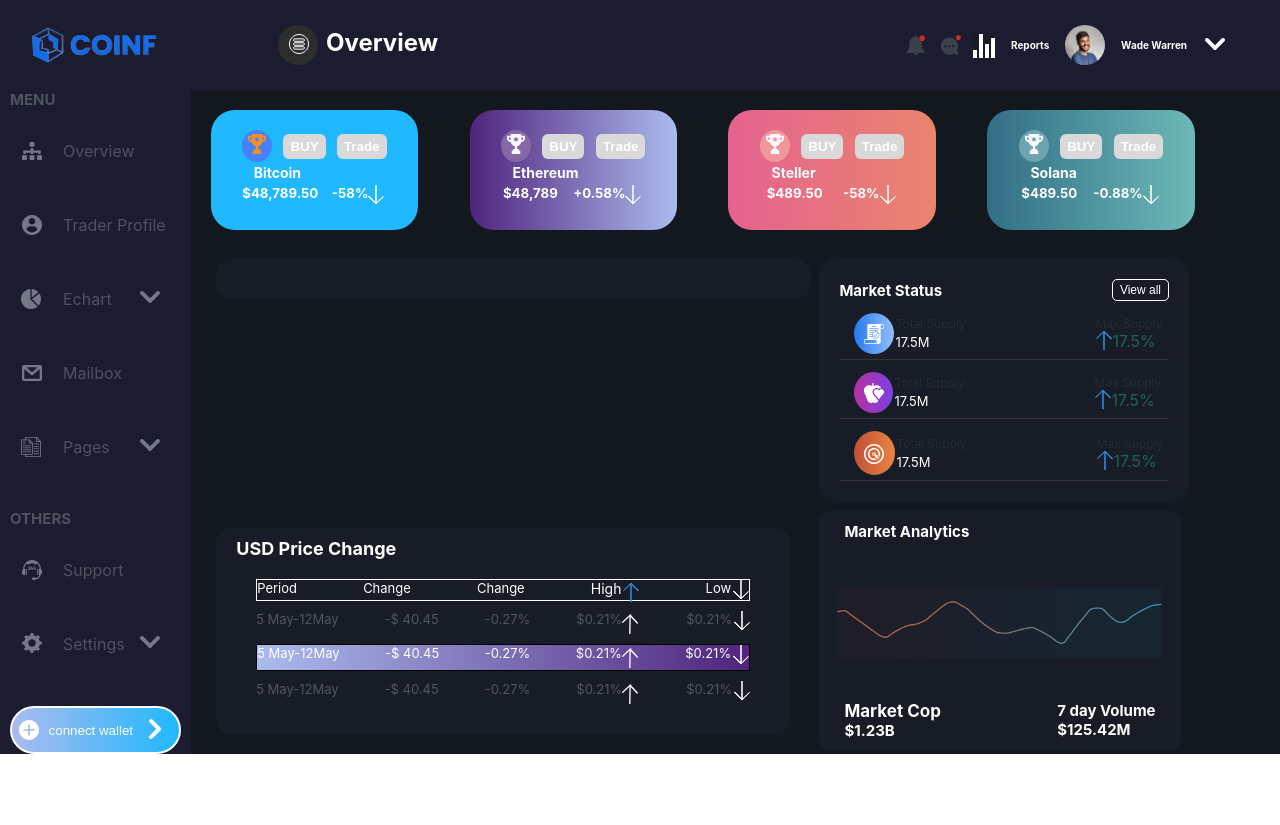
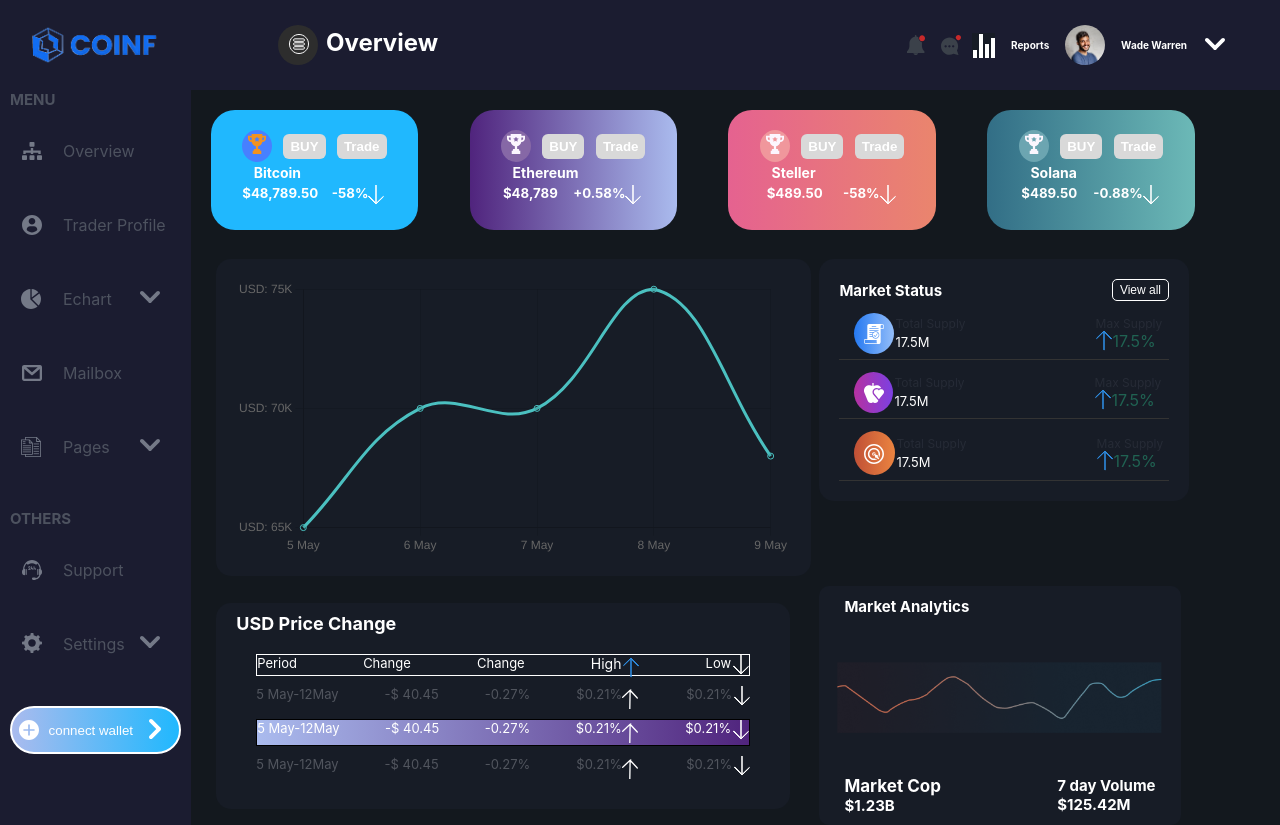
Before and after one commit to JosinGeorge10/Trading_Ui, a React (Create React App) app: page / in a window 1280 px wide. Before the commit the page ends 800 px from the top, so only its background shows below. Built offline with nearby package versions, Linux system fonts and the light colour scheme.

Commit message:
price graph added

```diff
--- a/package.json
+++ b/package.json
@@ -6,7 +6,9 @@
     "@testing-library/jest-dom": "^5.16.5",
     "@testing-library/react": "^13.4.0",
     "@testing-library/user-event": "^13.5.0",
+    "chart.js": "^4.3.0",
     "react": "^18.2.0",
+    "react-chartjs-2": "^5.2.0",
     "react-dom": "^18.2.0",
     "react-router-dom": "^6.13.0",
     "react-scripts": "^5.0.1",
--- /dev/null
+++ b/src/Components/Includes/Graph.js
@@ -0,0 +1,47 @@
+import React, { useEffect } from 'react';
+import { Line } from 'react-chartjs-2';
+import { Chart, CategoryScale, LinearScale, BarElement, PointElement, LineElement } from 'chart.js';
+
+export default function Graph() {
+  Chart.register(LinearScale, CategoryScale, BarElement, PointElement, LineElement);
+  const data = {
+    labels: ['5 May', '6 May', '7 May', '8 May', '9 May'],
+    datasets: [
+      {
+        label: 'Sales',
+        data: [65, 70, 70, 75, 68],
+        fill: false,
+        borderColor: 'rgb(75, 192, 192)',
+        tension: 0.4,
+      },
+    ],
+  };
+  const options = {
+    scales: {
+      y: {
+        ticks: {
+          callback: function (value) {
+            return `USD: ${value}K`;
+          },
+          stepSize: 5,
+          suggestedMin: 60,
+          suggestedMax: 80,
+        },
+      },
+    },
+    plugins: {
+      tooltip: {
+        enabled: true,
+        callbacks: {
+          label: function (context) {
+            const label = context.dataset.label || '';
+            const value = context.parsed.y;
+            return `${label}: ${value}K`;
+          },
+        },
+      },
+    },
+  };
+
+  return <Line data={data} options={options} />;
+}
--- a/src/Components/Screens/Demo.js
+++ b/src/Components/Screens/Demo.js
@@ -1,6 +1,7 @@
 import React, { useState } from "react";
 import styled from "styled-components";
 import image from "../../Assets/Images/icons.svg";
+import Graph from "../Includes/Graph";
 
 
 function Demo() {
@@ -90,7 +91,7 @@ function Demo() {
       <SectionGraph>
         <Price>
           <MiddleContainer>
-
+            <Graph/>
           </MiddleContainer>
         </Price>
         <MarketStatus>
```
Also changed, not shown: 2 other files (tests, documents, lock files or other folders).
